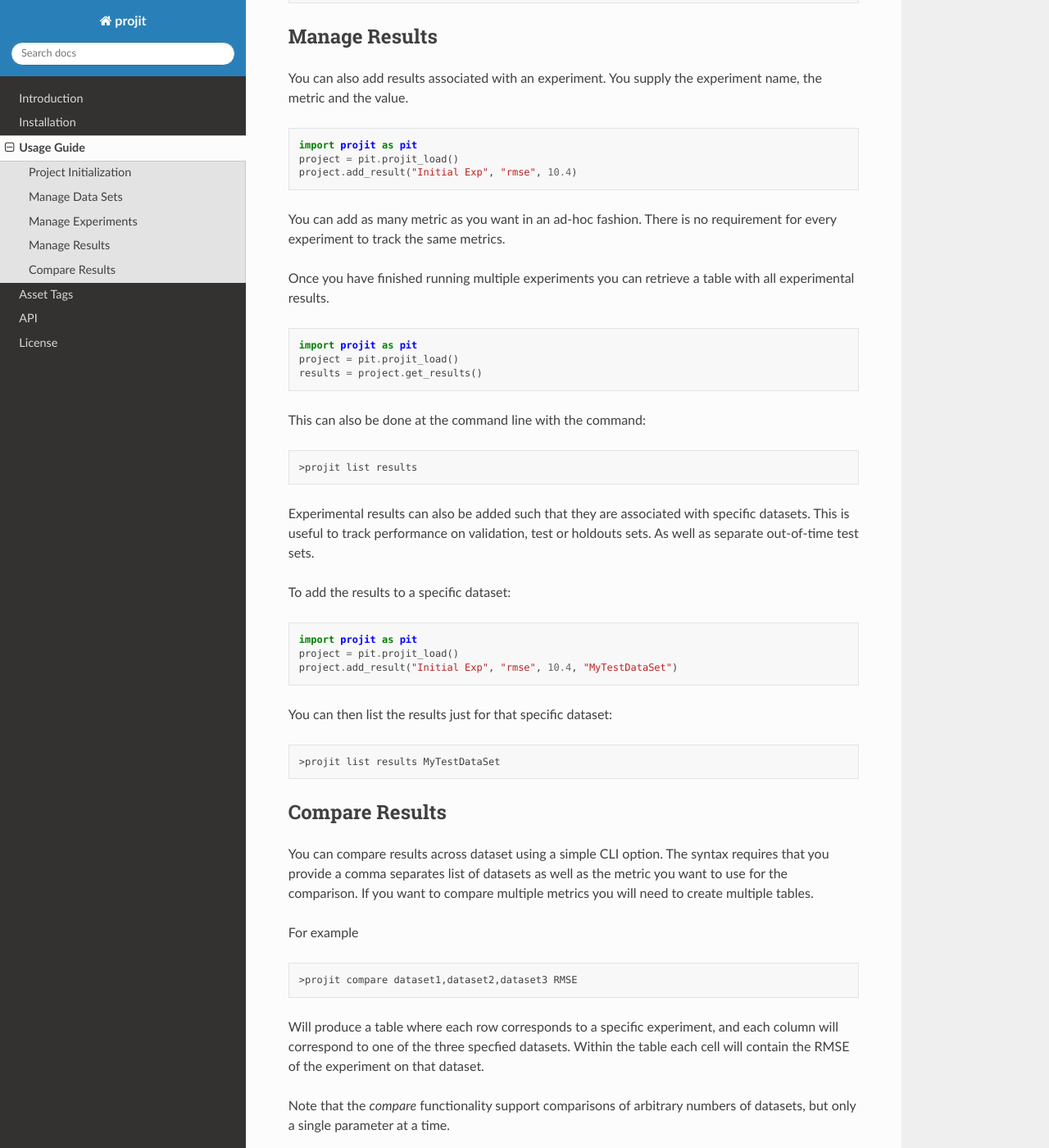
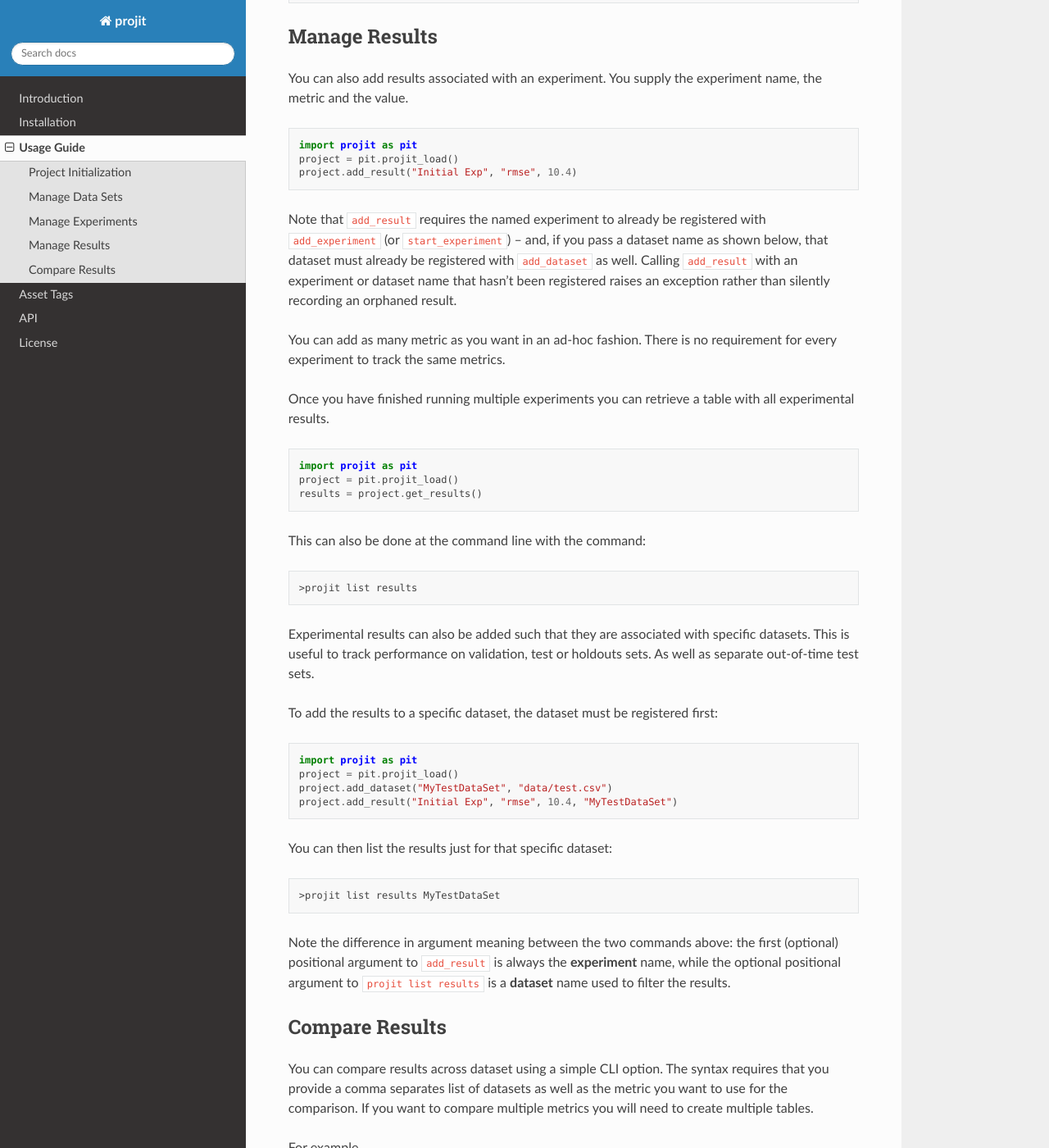
Before and after one commit to john-hawkins/projit, a Sphinx documentation site: the page built from docs/source/usage.rst, in a window 1280 px wide and 1400 px high, scrolled down 3432 px. Shown: the whole window at 82% size. Built offline with Sphinx 7.4.7 and the Read the Docs theme 3.1.0, drawn with Linux system fonts in a browser that asks for light colours.

Commit message:
Issues #13

```diff
--- a/docs/source/usage.rst
+++ b/docs/source/usage.rst
@@ -192,6 +192,13 @@ You supply the experiment name, the metric and the value.
     project = pit.projit_load()
     project.add_result("Initial Exp", "rmse", 10.4)
 
+Note that ``add_result`` requires the named experiment to already be
+registered with ``add_experiment`` (or ``start_experiment``) -- and, if you
+pass a dataset name as shown below, that dataset must already be registered
+with ``add_dataset`` as well. Calling ``add_result`` with an experiment or
+dataset name that hasn't been registered raises an exception rather than
+silently recording an orphaned result.
+
 You can add as many metric as you want in an ad-hoc fashion.
 There is no requirement for every experiment to track the same metrics.
 
@@ -216,12 +223,13 @@ Experimental results can also be added such that they are associated with specif
 datasets. This is useful to track performance on validation, test or holdouts sets.
 As well as separate out-of-time test sets.
 
-To add the results to a specific dataset:
+To add the results to a specific dataset, the dataset must be registered first:
 
 .. code-block:: python
 
     import projit as pit
     project = pit.projit_load()
+    project.add_dataset("MyTestDataSet", "data/test.csv")
     project.add_result("Initial Exp", "rmse", 10.4, "MyTestDataSet")
 
 You can then list the results just for that specific dataset:
@@ -229,6 +237,11 @@ You can then list the results just for that specific dataset:
 .. code-block:: bash
 
     >projit list results MyTestDataSet
+
+Note the difference in argument meaning between the two commands above:
+the first (optional) positional argument to ``add_result`` is always the
+**experiment** name, while the optional positional argument to
+``projit list results`` is a **dataset** name used to filter the results.
 
 
 
```
Also changed, not shown: 3 other files.
